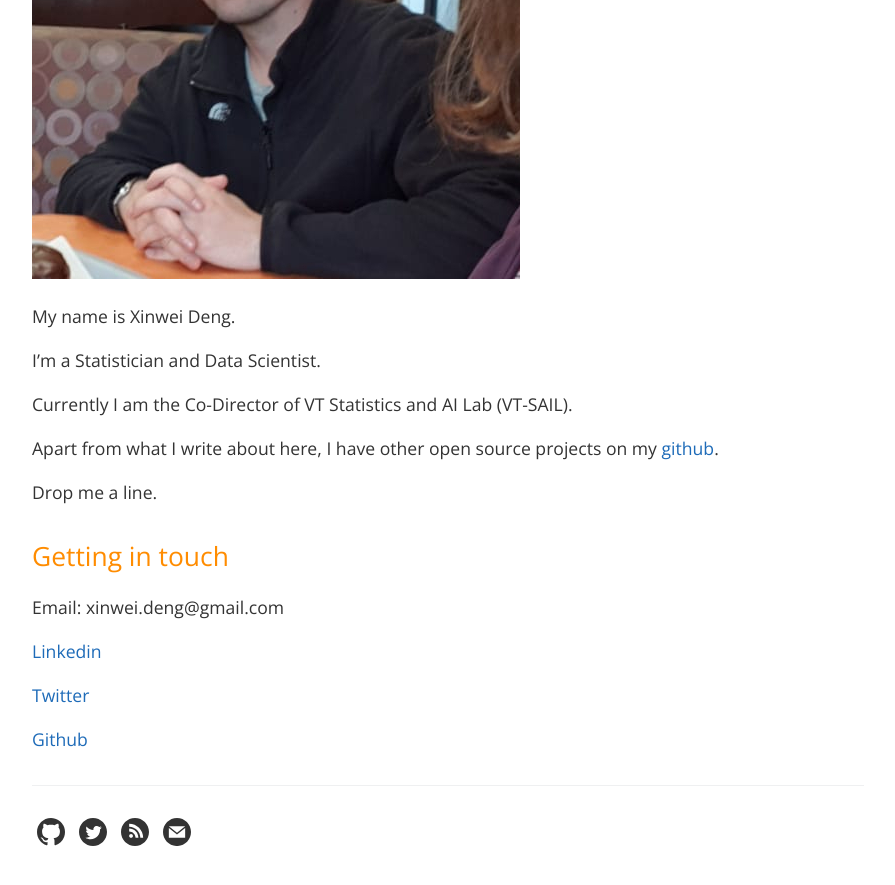
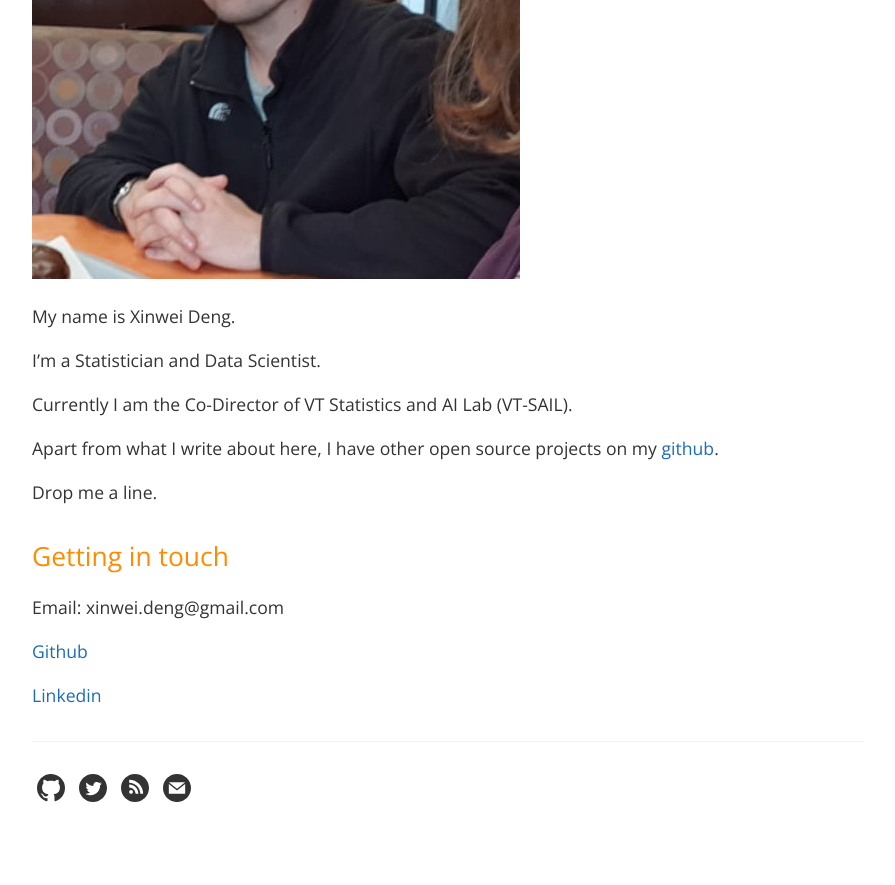
Before and after one commit to xwdeng80/blog, a Jekyll site: the page built from about.md, in a window 1280 px wide and 900 px high, scrolled down 871 px. Shown: the top 885 px of the window, without its empty margins (192-1087 px from the left). Built offline with Jekyll 4.4.1, drawn with Linux system fonts in a browser that asks for light colours; after the commit the page ends 1727 px from its top, so only the background shows below that.

Commit message:
Update about.md

```diff
--- a/about.md
+++ b/about.md
@@ -13,7 +13,7 @@
 
 Currently I am the Co-Director of VT Statistics and AI Lab (VT-SAIL).
 
-Apart from what I write about here, I have other open source projects on my [github](http://github.com/jacobgil).
+Apart from what I write about here, I have other open source projects on my [github](http://github.com/xwdeng80).
 
 Drop me a line.
 
@@ -21,8 +21,6 @@
 ## Getting in touch
 Email: xinwei.deng@gmail.com
 
-[Linkedin](https://www.linkedin.com/in/jacob-gildenblat)
+[Github](http://github.com/xwdeng80)
 
-[Twitter](https://twitter.com/JacobGildenblat)
-
-[Github](http://github.com/jacobgil)
+[Linkedin](https://www.linkedin.com/in/xwdeng80)
```
